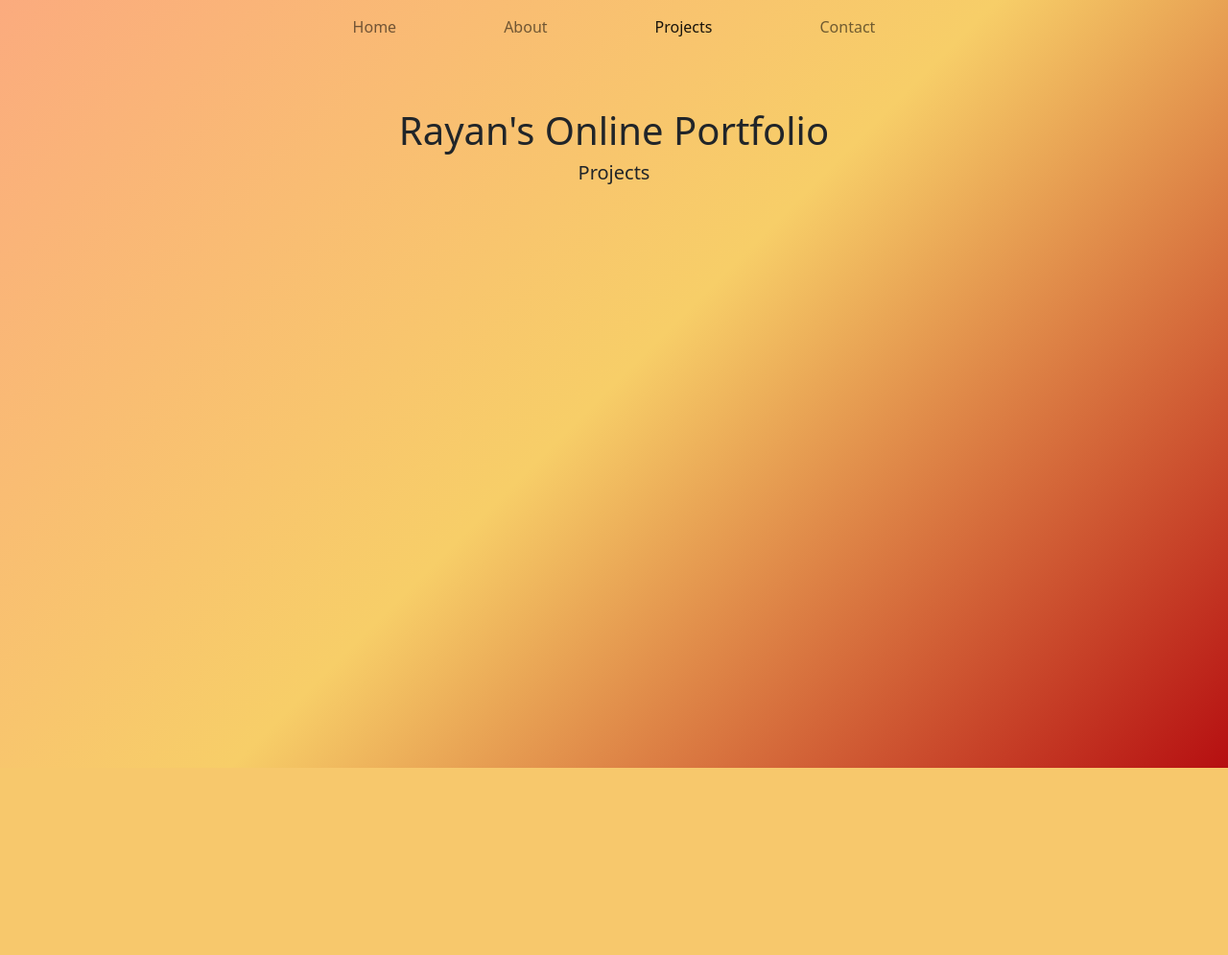
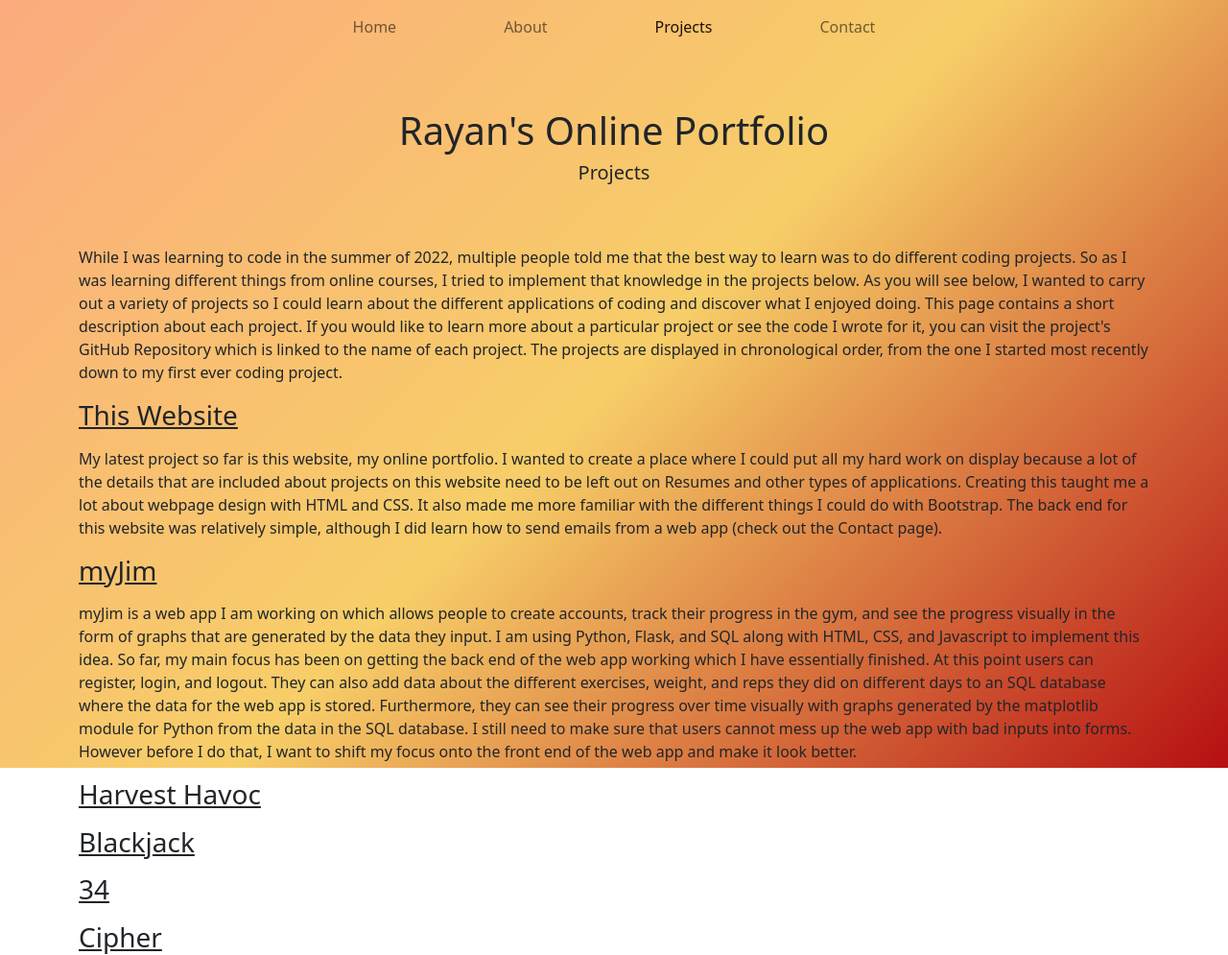
Before and after one commit to rkhan71/portfolio, a Flask app: page /projects in a window 1280 px wide. Shown: the whole page at 96% size. Before the commit the page ends 800 px from the top, so only its background shows below. Run offline with Flask 2, Linux system fonts and the light colour scheme.

Commit message:
adds intro and descriptions for this website and myJim to projects page

```diff
--- a/templates/projects.html
+++ b/templates/projects.html
@@ -3,6 +3,17 @@
 {% block page %}Projects{% endblock %}
 
 {% block body %}
+<div class="container">
+    <p>While I was learning to code in the summer of 2022, multiple people told me that the best way to learn was to do different coding projects. So as I was learning different things from online courses, I tried to implement that knowledge in the projects below. As you will see below, I wanted to carry out a variety of projects so I could learn about the different applications of coding and discover what I enjoyed doing. This page contains a short description about each project. If you would like to learn more about a particular project or see the code I wrote for it, you can visit the project's GitHub Repository which is linked to the name of each project. The projects are displayed in chronological order, from the one I started most recently down to my first ever coding project.</p>
+    <p><h3><a class="link-dark" href="#">This Website</a></h3></p>
+    <p>My latest project so far is this website, my online portfolio. I wanted to create a place where I could put all my hard work on display because a lot of the details that are included about projects on this website need to be left out on Resumes and other types of applications. Creating this taught me a lot about webpage design with HTML and CSS. It also made me more familiar with the different things I could do with Bootstrap. The back end for this website was relatively simple, although I did learn how to send emails from a web app (check out the Contact page).</p>
+    <p><h3><a class="link-dark" href="#">myJim</a></h3></p>
+    <p>myJim is a web app I am working on which allows people to create accounts, track their progress in the gym, and see the progress visually in the form of graphs that are generated by the data they input. I am using Python, Flask, and SQL along with HTML, CSS, and Javascript to implement this idea. So far, my main focus has been on getting the back end of the web app working which I have essentially finished. At this point users can register, login, and logout. They can also add data about the different exercises, weight, and reps they did on different days to an SQL database where the data for the web app is stored. Furthermore, they can see their progress over time visually with graphs generated by the matplotlib module for Python from the data in the SQL database. I still need to make sure that users cannot mess up the web app with bad inputs into forms. However before I do that, I want to shift my focus onto the front end of the web app and make it look better.</p>
+    <p><h3><a class="link-dark" href="#">Harvest Havoc</a></h3></p>
+    <p><h3><a class="link-dark" href="#">Blackjack</a></h3></p>
+    <p><h3><a class="link-dark" href="#">34</a></h3></p>
+    <p><h3><a class="link-dark" href="#">Cipher</a></h3></p>
+</div>
 <script>
     let element = document.querySelector("#projects")
     element.classList.add("active")
```
